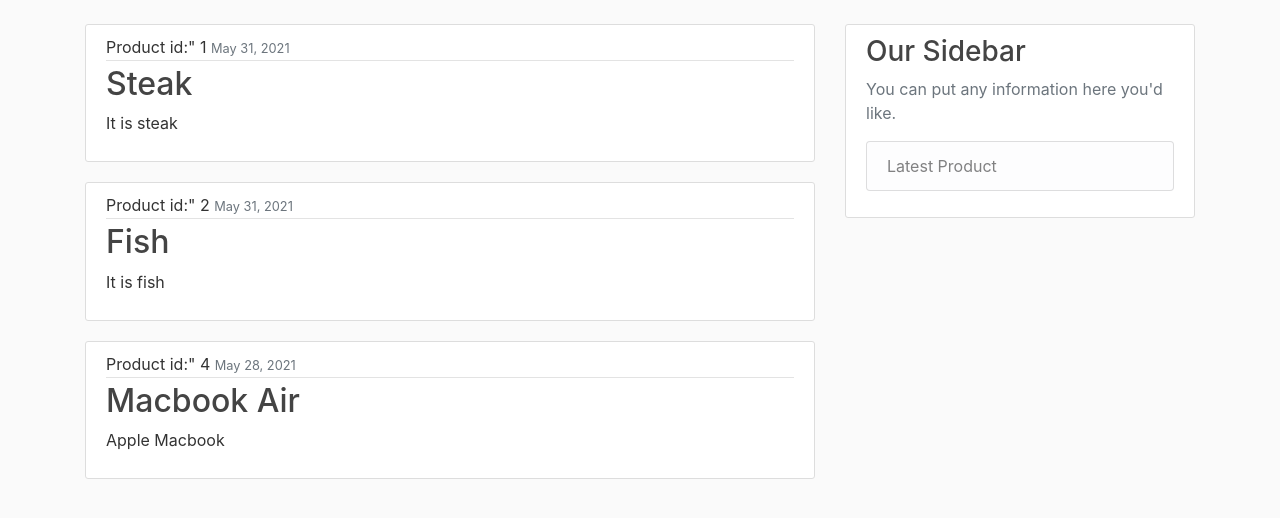
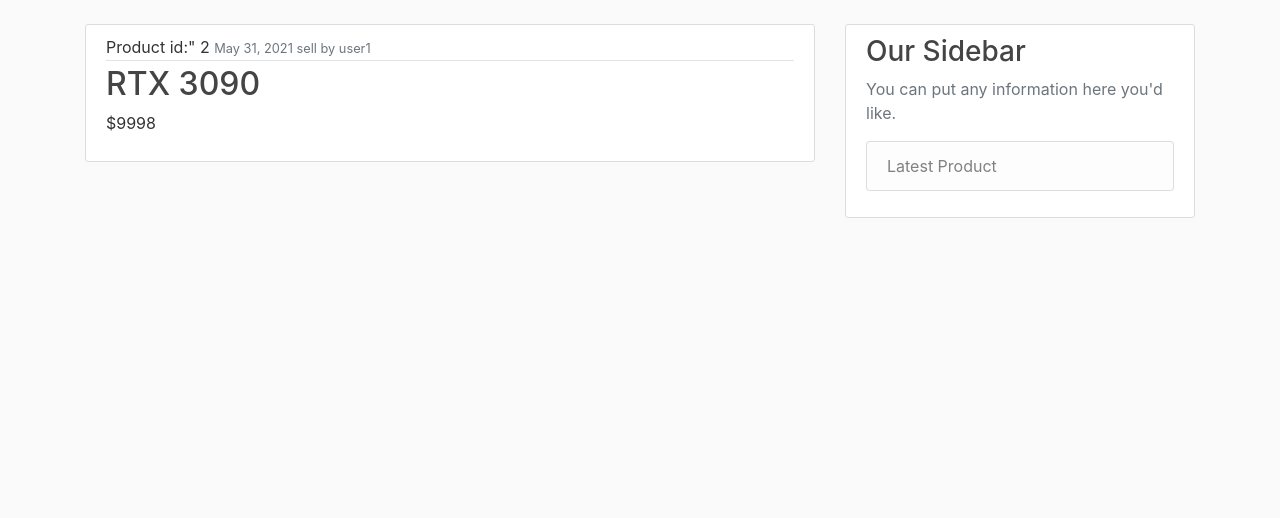
Before and after one commit to ChihinLau/Django, a Django app: page /productapp/ in a window 1280 px wide. Shown: the part 56-574 px from the top of the page. Run offline with Django 3.2, Linux system fonts and the light colour scheme; data comes from the database, SQL or seed files in the repository; some libraries are stand-ins or nearby versions.

Commit message:
add function that require user to login before create a product. User need to be the seller in order to edit or detele the product

```diff
--- a/intentory_app/productapp/models.py
+++ b/intentory_app/productapp/models.py
@@ -4,12 +4,12 @@
 from django.urls import reverse
 # Create your models here.
 class product(models.Model):
-	product_id=models.IntegerField(primary_key = True)
+	product_id=models.AutoField(primary_key = True)
 	product_name=models.CharField(max_length=100)
 	date_created=models.DateTimeField(auto_now_add=True)
-	seller=models.CharField(max_length=100)
+	#seller=models.CharField(max_length=100)
 	product_detail=models.CharField(max_length=9999, default="")
-	#seller=models.ForeignKey(User, on_delete=models.CASCADE)
+	seller=models.ForeignKey(User, on_delete=models.CASCADE)
 
 	def __str__(self):
 		return self.title
--- a/intentory_app/productapp/templates/productapp/base.html
+++ b/intentory_app/productapp/templates/productapp/base.html
@@ -37,6 +37,7 @@
             <!-- Navbar Right Side -->
             <div class="navbar-nav">
               {% if user.is_authenticated %}
+                <a class="nav-item nav-link"> {{ user.username }}</a>
                 <a class="nav-item nav-link" href="{% url 'logout' %}">Logout</a>
               {% else %}
                 <a class="nav-item nav-link" href="{% url 'login' %}">Login</a>
--- a/intentory_app/productapp/templates/productapp/home.html
+++ b/intentory_app/productapp/templates/productapp/home.html
@@ -5,7 +5,7 @@
           <div class="media-body">
             <div class="article-metadata">
               Product id:" {{ product.product_id }}
-              <small class="text-muted">{{ product.date_created|date:"F d, Y" }}</small>
+              <small class="text-muted">{{ product.date_created|date:"F d, Y" }} sell by {{ product.seller }}</small>
             </div>
             <h2><a class="article-title" href="{% url 'product-detail' product.product_id %}">{{ product.product_name }}</a></h2>
             <p class="article-content">{{ product.product_detail }}</p>
--- a/intentory_app/productapp/templates/productapp/product_detail.html
+++ b/intentory_app/productapp/templates/productapp/product_detail.html
@@ -4,7 +4,7 @@
           <div class="media-body">
             <div class="article-metadata">
               <a class="mr-2" href="#">{{ object.product_id }}</a>
-              <small class="text-muted">{{ object.date_created|date:"F d, Y" }}</small>
+              <small class="text-muted">{{ object.date_created|date:"F d, Y" }} sell by {{ object.seller }}</small>
             </div>
             <h2> {{ object.product_name }} </h2>
             <p class="article-content">{{ object.product_detail }}</p>
--- a/intentory_app/productapp/views.py
+++ b/intentory_app/productapp/views.py
@@ -4,7 +4,7 @@
 from django.utils import timezone
 from django.contrib.auth.models import User
 from django.views.generic import ListView, DetailView, CreateView, UpdateView, DeleteView
-from django.contrib.auth.mixins import LoginRequiredMixin
+from django.contrib.auth.mixins import LoginRequiredMixin, UserPassesTestMixin
 # Create your views here.
 """
 products=[
@@ -21,7 +21,7 @@
 
 ]
 """
-
+"""
 product.objects.filter(product_id=1).delete()
 product.objects.filter(product_id=2).delete()
 product1 = product.objects.create(product_id=1, product_name="cola", date_created=timezone.now(), seller="Tom", product_detail="It is cola")
@@ -30,7 +30,7 @@
 product2 = product.objects.create(product_id=2, product_name="Fish", date_created=timezone.now(), seller="Sam", product_detail="It is fish")
 product1.save()
 product2.save()
-
+"""
 
 
 def home(request):
@@ -57,20 +57,38 @@
 	template_name = "productapp/product_detail.html"
 
 #class ProductCreateView(LoginRequiredMixin, CreateView):
-class ProductCreateView( CreateView):
+class ProductCreateView(LoginRequiredMixin, CreateView):
+	login_url = '/login/'
+    #redirect_field_name = 'home'
 	model = product
 	template_name = "productapp/product_create.html"
-	fields = ["product_id", "product_name", "product_detail" ]
-	#def product_valid(self, form): # set seller to the user
-	#	form.instance.seller = self.request.user
-	#	return super().product_valid(form)
+	fields = ["product_name", "product_detail" ]
+	def form_valid(self, form): # set seller to the user
+		form.instance.seller = self.request.user
+		return super().form_valid(form)
 
-class ProductUpdateView(UpdateView):
+class ProductUpdateView(LoginRequiredMixin, UserPassesTestMixin, UpdateView):
 	model = product
 	template_name = "productapp/product_create.html"
-	fields = ["product_id", "product_name", "product_detail" ]
+	fields = ["product_name", "product_detail" ]
+	def form_valid(self, form): # set seller to the user
+		form.instance.seller = self.request.user
+		return super().form_valid(form)
+	def test_func(self):
+		product=self.get_object()
+		if self.request.user == product.seller:
+			return True
+		return False
 
-class ProductDeleteView(DeleteView):
+class ProductDeleteView(LoginRequiredMixin, UserPassesTestMixin, DeleteView):
 	model = product
 	template_name = "productapp/product_delete.html"
 	success_url="/"
+	def form_valid(self, form): # set seller to the user
+		form.instance.seller = self.request.user
+		return super().form_valid(form)
+	def test_func(self):
+		product=self.get_object()
+		if self.request.user == product.seller:
+			return True
+		return False
```
Also changed, not shown: intentory_app/db.sqlite3, intentory_app/productapp/migrations/0003_alter_product_product_id.py (added), intentory_app/productapp/migrations/0004_alter_product_seller.py (added).
